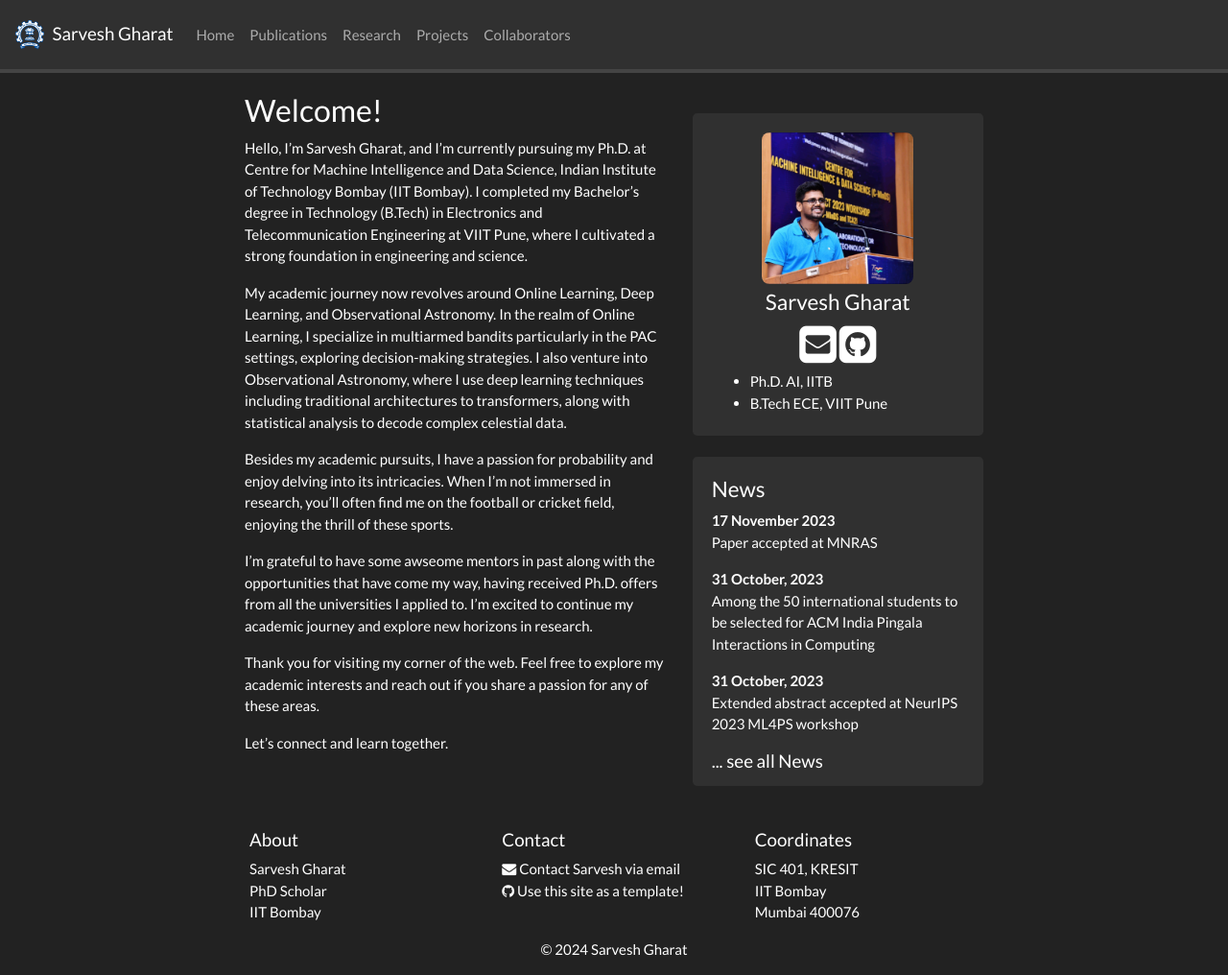
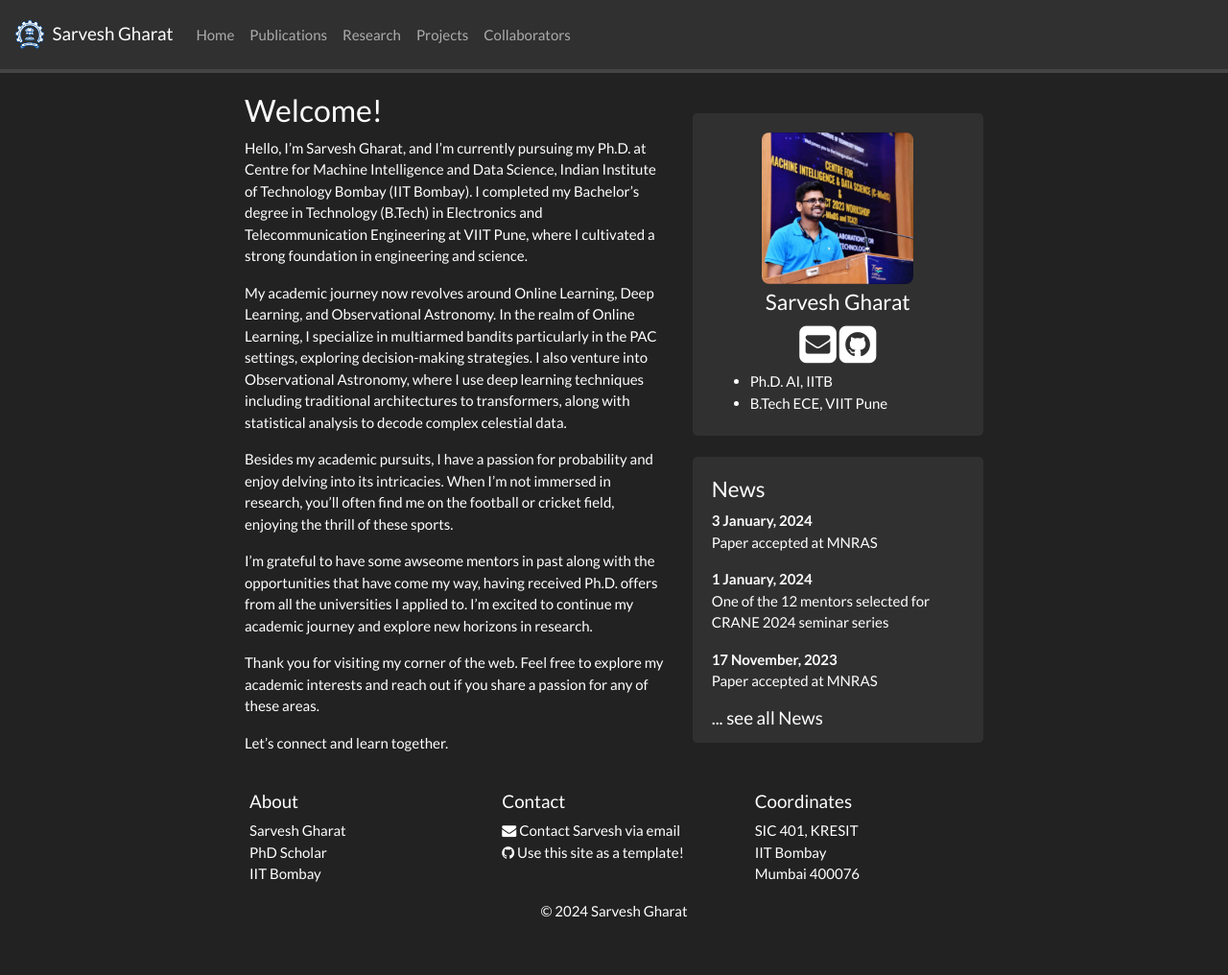
Before and after one commit to SarveshVGharat/SarveshVGharat.github.io, a Jekyll site: the page built from _pages/home.md, in a window 1280 px wide and 1016 px high. Shown: the whole window at 96% size. Built offline with Jekyll 4.4.1, drawn with Linux system fonts in a browser that asks for light colours; nearby versions of some CDN libraries; a style sheet for code colours, icons or effects is not loaded.

Commit message:
Update news.yml

```diff
--- a/_data/news.yml
+++ b/_data/news.yml
@@ -1,4 +1,10 @@
-- date: 17 November 2023
+- date: 3 January, 2024
+  headline: "Paper accepted at MNRAS"
+
+- date: 1 January, 2024
+  headline: "One of the 12 mentors selected for CRANE 2024 seminar series"
+
+- date: 17 November, 2023
   headline: "Paper accepted at MNRAS"
 
 - date: 31 October, 2023
@@ -14,7 +20,7 @@
   headline: "Reviewer at NeurIPS 2023 ML4PS workshop"
 
 - date: 2 September, 2023
-  headline: "A new project started with Prof. Chi-Kwan Chan from University of Arizona"
+  headline: "A new project started with Prof. Chi-Kwan Chan from the University of Arizona"
 
 - date: 23 August, 2023
   headline: "Added as a contributor to the GATE DSAI repository"
```
